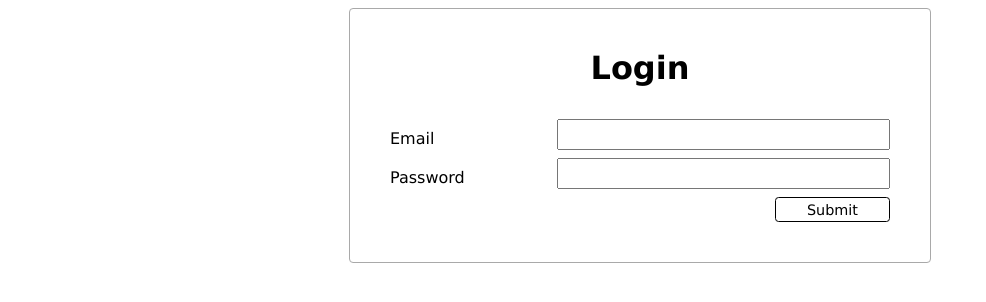
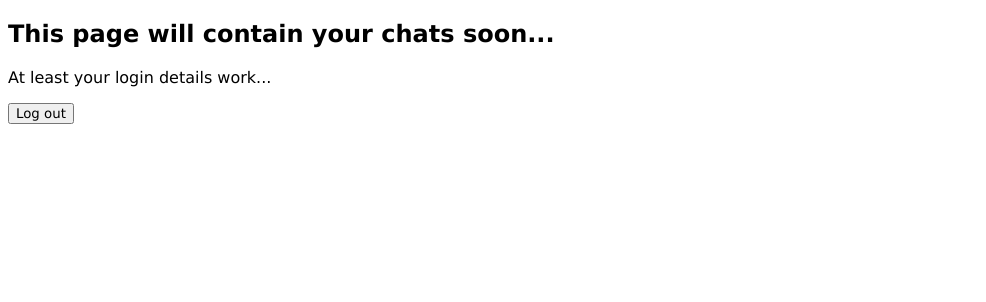
Before and after one commit to ThomasSel/Chat-app, a React (Vite) app in the folder frontend/: page /chats in a window 1280 px wide. Before the commit this address led to /login. Shown: the top 302 px of the page, without its empty margins (0-986 px from the left). Built offline with nearby package versions, Linux system fonts and the light colour scheme; sample sign-in values are in the browser's storage.

Commit message:
Move token to sessionStorage and use useNavigate

```diff
--- a/frontend/src/App.jsx
+++ b/frontend/src/App.jsx
@@ -1,16 +1,15 @@
-import { Routes, Route, useNavigate } from "react-router-dom";
+import { Routes, Route } from "react-router-dom";
 import Signup from "./components/signup/Signup";
 import Login from "./components/login/Login";
 import Home from "./components/home/Home";
 import "./App.css";
 
 function App() {
-  const navigate = useNavigate();
   return (
     <Routes>
-      <Route path="/signup" element={<Signup navigate={navigate} />} />
-      <Route path="/login" element={<Login navigate={navigate} />} />
-      <Route path="/chats" element={<Home navigate={navigate} />} />
+      <Route path="/signup" element={<Signup />} />
+      <Route path="/login" element={<Login />} />
+      <Route path="/chats" element={<Home />} />
     </Routes>
   );
 }
--- a/frontend/src/components/home/Home.jsx
+++ b/frontend/src/components/home/Home.jsx
@@ -1,17 +1,17 @@
 import { useEffect } from "react";
-import { redirect, useNavigate } from "react-router-dom";
+import { useNavigate } from "react-router-dom";
 
 const Home = (props) => {
   const navigate = useNavigate();
 
   useEffect(() => {
-    if (!window.localStorage.getItem("token")) {
+    if (!window.sessionStorage.getItem("token")) {
       navigate("/login");
     }
   }, []);
 
   const handleLogout = () => {
-    window.localStorage.removeItem("token");
+    window.sessionStorage.removeItem("token");
     navigate("/login");
   };
 
--- a/frontend/src/components/login/Login.jsx
+++ b/frontend/src/components/login/Login.jsx
@@ -1,6 +1,8 @@
 import { useState } from "react";
+import { useNavigate } from "react-router-dom";
 
 const Login = (props) => {
+  const navigate = useNavigate();
   const [formData, setFormData] = useState({ email: "", password: "" });
 
   const handleChange = (field) => (e) => {
@@ -21,8 +23,8 @@ const Login = (props) => {
       })
       .then((data) => {
         if (data) {
-          window.localStorage.setItem("token", data.token);
-          props.navigate("/chats");
+          window.sessionStorage.setItem("token", data.token);
+          navigate("/chats");
         }
       })
       .catch(console.error);
--- a/frontend/src/components/signup/Signup.jsx
+++ b/frontend/src/components/signup/Signup.jsx
@@ -1,6 +1,8 @@
 import { useState } from "react";
+import { useNavigate } from "react-router-dom";
 
 const Signup = (props) => {
+  const navigate = useNavigate();
   const [formData, setFormData] = useState({
     username: "",
     email: "",
@@ -22,7 +24,7 @@ const Signup = (props) => {
         if (!response.ok) {
           throw new Error("Invalid details");
         }
-        props.navigate("/login");
+        navigate("/login");
       })
       .catch(console.error);
   };
```
